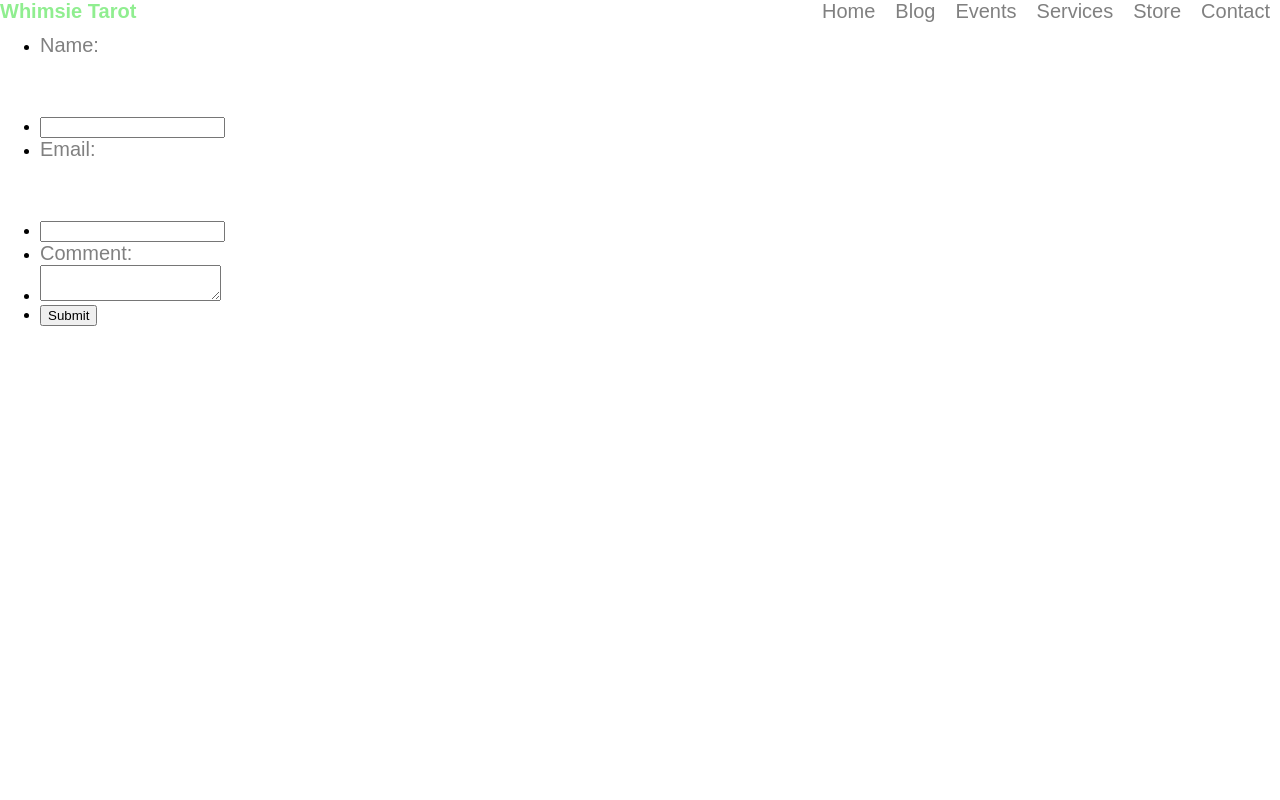
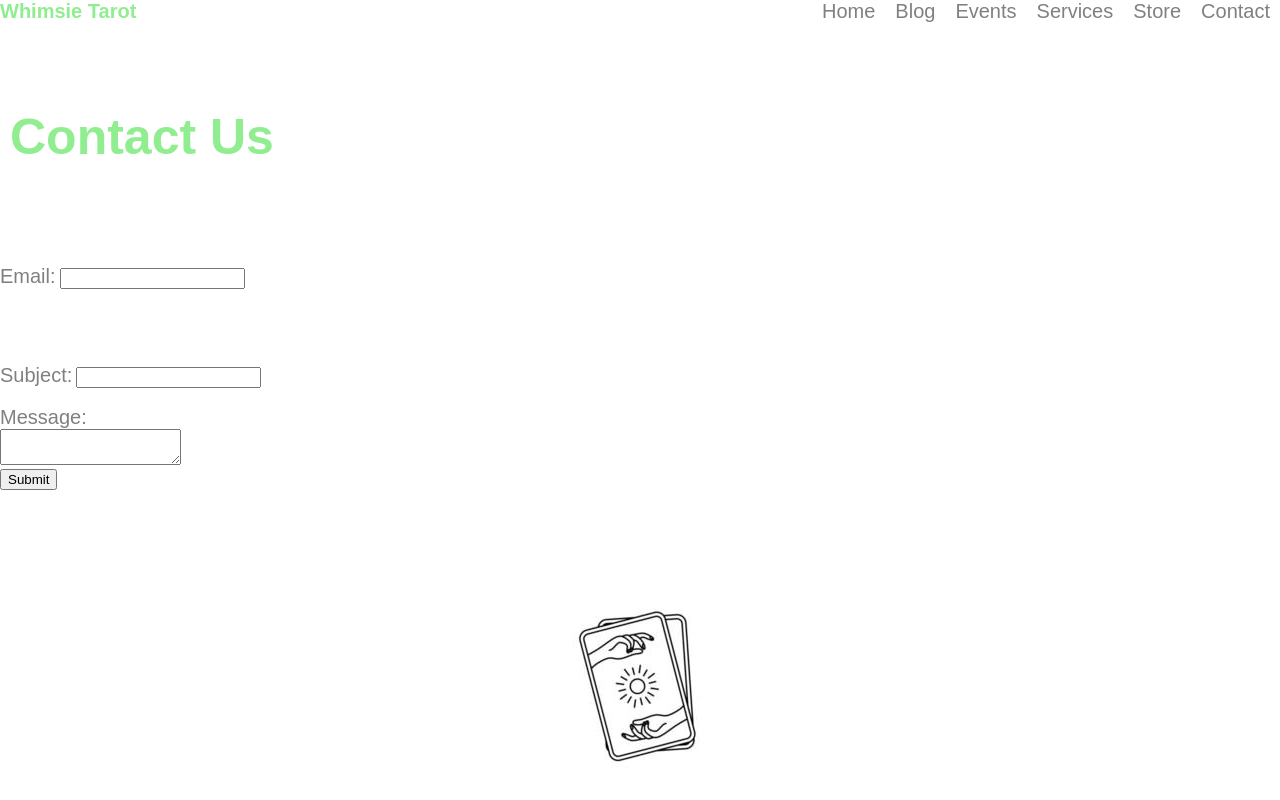
Before and after one commit to evilsizerb/CMST488, a plain HTML site: page contact.html in a window 1280 px wide. Drawn offline with Linux system fonts and the light colour scheme.

Commit message:
Update contact.html

```diff
--- a/contact.html
+++ b/contact.html
@@ -21,20 +21,34 @@
 			<a href="contact.html">Contact</a>
 		</div>
 
+		<div class="post">
+		<h2>Contact Us</h2>
+		</div>
+
 		<form>
-			<ul>
-			<li><label for="name">Name:</label></li>
-			<li><input type="text" id="flname" name="flname"></input></li>
+			<div class="name">
+			<label for="name">Email:</label>
+			<input type="text" id="flname" name="flname"></input>
+			</div>
+			<br>
+			<div class="email">
+			<label for="email">Subject:</label>
+			<input type="text" id="email" name="email"></input>
+			</div>
+			<br>
+			<div class="comm">
+			<label for="comment">Message:</label>
+			<br>
+			<textarea name="com" id="com"></textarea>
+			</div>
+			<input type="submit" name="submit" id="submit" value="Submit"/>
+		</form>
 
-			<li><label for="email">Email:</label></li>
-			<li><input type="text" id="email" name="email"></input></li>
-
-			<li><label for="com">Comment:</label></li>
-			<li><textarea name="com" id="com"></textarea></li>
-
-			<li><input type="submit" name="submit" value="Submit"/></li>
-			</ul>
-		</form>
+		<footer>
+			<figure>
+				<img class="tarotImg" src="drawnTarot.jpg" alt="Tarot">
+			</figure>
+		</footer>
 
 	</body>
 
```
